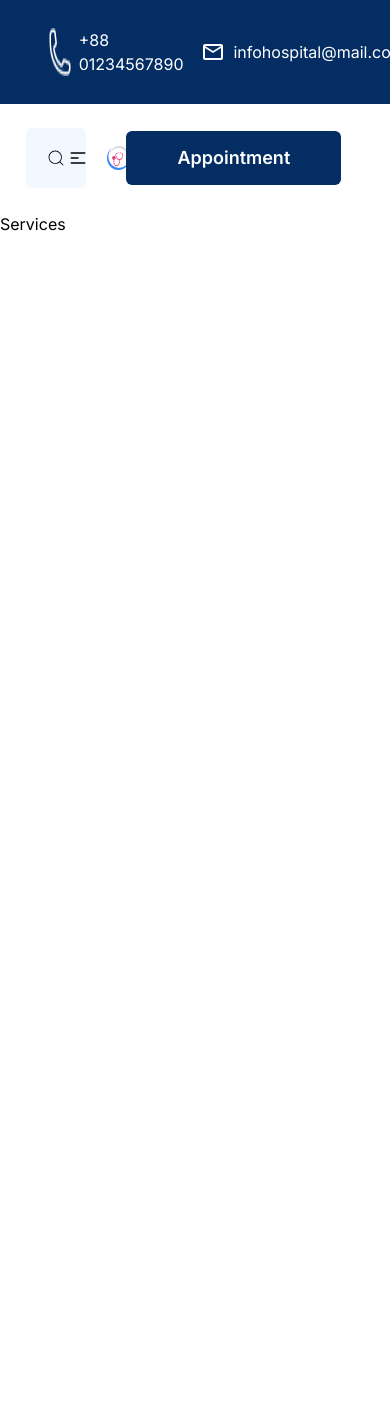
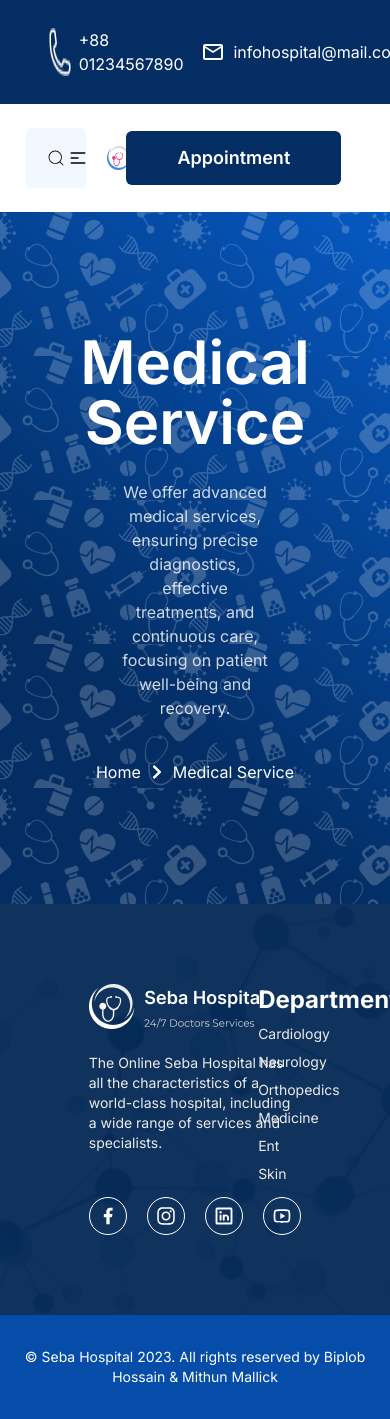
Before and after one commit to abusaleh123/Sheba-Hospital, a React (Vite) app: page /services in a window 390 px wide. Shown: the top 1419 px of the page. Before the commit the page ends 844 px from the top, so only its background shows below. Built offline with nearby package versions, Linux system fonts and the light colour scheme.

Commit message:
Added Service page banner

```diff
--- a/src/Base.jsx
+++ b/src/Base.jsx
@@ -1,12 +1,14 @@
 import React from 'react';
 import Navbar from './HomePage/Header/Navbar';
 import { Outlet } from 'react-router-dom';
+import Footer from './Components/Footer';
 
 const Base = () => {
     return (
         <div>
             <Navbar></Navbar>
             <Outlet></Outlet>
+            <Footer></Footer>
         </div>
     );
 };
--- a/src/Components/Footer.jsx
+++ b/src/Components/Footer.jsx
@@ -1,48 +1,79 @@
+import logo from '../../src/assets/Icons/Group 1000002227.png'
+import bg from '../../src/assets/Images/Mask group.png'
+import { MdOutlineMail } from "react-icons/md";
+import { TfiLocationPin } from "react-icons/tfi";
+import { RiFacebookFill, RiYoutubeLine } from "react-icons/ri";
+import { FaInstagram} from "react-icons/fa";
+import { PiLinkedinLogoBold } from "react-icons/pi";
+import phone from '../../src/assets/Vectors/phone.png'
+const Footer = () => {
+    return (
 
 
-const Footer = () => {
-    return (
-        <div>
-            {/* Main Footer Sections */}
-            <footer className="footer sm:footer-horizontal bg-base-200 text-base-content p-10">
+        <div className="relative bg-[#020508]">
+            <div
+                className="relative bg-cover bg-center bg-no-repeat"
+                style={{
+                    backgroundImage: `url(${bg})`,
+                    position: "relative"
+                }}
+            >
+
+                <div className="absolute inset-0 bg-[#032D63] opacity-80"></div>
+
+                {/* Main Footer Sections */}
+                <footer className="relative   footer sm:footer-horizontal w-9/12 mx-auto text-[#ffffff] p-10 py-20">
+                 <div className='flex footer '>
+                 <div className=' w-3/12'>
+                        <img className='mb-4' src={logo} alt="" />
+                        <p className='text-[#EBEBEB] mb-9'>
+                            The Online Seba Hospital has all the characteristics of a world-class hospital, including a wide range of services and specialists.
+                        </p>
+
+                        {/* Socials */}
+                        <div className="flex gap-5">
+                            <p className="text-white border p-2 rounded-full"><RiFacebookFill className="text-xl" /></p>
+                            <p className="text-white border p-2 rounded-full"><FaInstagram className="text-xl" /></p>
+                            <p className="text-white border p-2 rounded-full"><PiLinkedinLogoBold className="text-xl" /></p>
+                            <p className="text-white border p-2 rounded-full"><RiYoutubeLine className="text-xl" /></p>
+                        </div>
+                    </div>
+                    <div className=' w-3/12 text-[#EBEBEB]'>
+                        <h6 className=" font-bold text-2xl text-[#FFFFFF]">Departments</h6>
+                        <a className="link link-hover">Cardiology</a>
+                        <a className="link link-hover">Neurology</a>
+                        <a className="link link-hover">Orthopedics</a>
+                        <a className="link link-hover">Medicine</a>
+                        <a className="link link-hover">Ent</a>
+                        <a className="link link-hover">Skin</a>
+                    </div>
+                    <div className=' w-3/12'>
+                        <h6 className="font-bold text-2xl text-[#FFFFFF]">Quick Links</h6>
+                        <a className="link link-hover"> Home</a>
+                        <a className="link link-hover">About</a>
+                        <a className="link link-hover">Services</a>
+                        <a className="link link-hover">Doctors</a>
+                        <a className="link link-hover">Emergency</a>
+                        <a className="link link-hover">Help & Support</a>
+                    </div>
+                    <div className=' w-3/12 space-y-2'>
+                        <h6 className="font-bold text-2xl text-[#FFFFFF]">Contact Us</h6>
+
+
+                                            <p className="flex gap-2 text-white"><img src={phone} alt="" /> +88 01234567890</p>
+                                            <p className="flex gap-2 text-white"><MdOutlineMail className="text-white text-2xl" /> infohospital@mail.com</p>
+                                            <p className="flex gap-1 text-white"><TfiLocationPin className="text-white text-2xl " /> infohospital@mail.com</p>
+
+                    </div>
+                 </div>
+                </footer>
+            </div>
+
+
+            <footer className="footer sm:footer-horizontal footer-center bg-[#054DA8] text-base-content py-8">
   <aside>
-    <svg
-      width="50"
-      height="50"
-      viewBox="0 0 24 24"
-      xmlns="http://www.w3.org/2000/svg"
-      fillRule="evenodd"
-      clipRule="evenodd"
-      className="fill-current">
-      <path
-        d="M22.672 15.226l-2.432.811.841 2.515c.33 1.019-.209 2.127-1.23 2.456-1.15.325-2.148-.321-2.463-1.226l-.84-2.518-5.013 1.677.84 2.517c.391 1.203-.434 2.542-1.831 2.542-.88 0-1.601-.564-1.86-1.314l-.842-2.516-2.431.809c-1.135.328-2.145-.317-2.463-1.229-.329-1.018.211-2.127 1.231-2.456l2.432-.809-1.621-4.823-2.432.808c-1.355.384-2.558-.59-2.558-1.839 0-.817.509-1.582 1.327-1.846l2.433-.809-.842-2.515c-.33-1.02.211-2.129 1.232-2.458 1.02-.329 2.13.209 2.461 1.229l.842 2.515 5.011-1.677-.839-2.517c-.403-1.238.484-2.553 1.843-2.553.819 0 1.585.509 1.85 1.326l.841 2.517 2.431-.81c1.02-.33 2.131.211 2.461 1.229.332 1.018-.21 2.126-1.23 2.456l-2.433.809 1.622 4.823 2.433-.809c1.242-.401 2.557.484 2.557 1.838 0 .819-.51 1.583-1.328 1.847m-8.992-6.428l-5.01 1.675 1.619 4.828 5.011-1.674-1.62-4.829z"></path>
-    </svg>
-    <p>
-      ACME Industries Ltd.
-      <br />
-      Providing reliable tech since 1992
-    </p>
+    <p className='text-[#FFFFFF] text-md'>© Seba Hospital 2023. All rights reserved by Biplob Hossain & Mithun Mallick</p>
   </aside>
-  <nav>
-    <h6 className="footer-title">Services</h6>
-    <a className="link link-hover">Branding</a>
-    <a className="link link-hover">Design</a>
-    <a className="link link-hover">Marketing</a>
-    <a className="link link-hover">Advertisement</a>
-  </nav>
-  <nav>
-    <h6 className="footer-title">Company</h6>
-    <a className="link link-hover">About us</a>
-    <a className="link link-hover">Contact</a>
-    <a className="link link-hover">Jobs</a>
-    <a className="link link-hover">Press kit</a>
-  </nav>
-  <nav>
-    <h6 className="footer-title">Legal</h6>
-    <a className="link link-hover">Terms of use</a>
-    <a className="link link-hover">Privacy policy</a>
-    <a className="link link-hover">Cookie policy</a>
-  </nav>
 </footer>
 
         </div>
--- a/src/HomePage/Maps/Map.jsx
+++ b/src/HomePage/Maps/Map.jsx
@@ -8,8 +8,8 @@ const Map = () => {
              <section>
 
 <div className="flex justify-center items-center  ">
-<div className=" w-full mx-auto h-[400px] rounded-lg overflow-hidden ">
-<MapContainer center={[24.0129, 89.2333]} zoom={15} className="h-full w-full">
+<div className=" w-full mx-auto h-[500px] rounded-lg overflow-hidden ">
+<MapContainer center={[24.0129, 89.2333]} zoom={9} className="h-full w-full">
 {/* OpenStreetMap Tile Layer */}
 <TileLayer url="https://{s}.tile.openstreetmap.org/{z}/{x}/{y}.png" />
 
--- a/src/Pages/Service/Service.jsx
+++ /dev/null
@@ -1,11 +0,0 @@
-import React from 'react';
-
-const Service = () => {
-    return (
-        <div>
-            Services
-        </div>
-    );
-};
-
-export default Service;
--- /dev/null
+++ b/src/Pages/Services/Professionals.jsx
@@ -0,0 +1,11 @@
+
+
+const Professionals = () => {
+    return (
+        <div>
+
+        </div>
+    );
+};
+
+export default Professionals;
--- /dev/null
+++ b/src/Pages/Services/S_Banner.jsx
@@ -0,0 +1,18 @@
+import { FaChevronRight } from "react-icons/fa";
+import bg from '../../assets/Images/pattern 2.png'
+const S_Banner = () => {
+    return (
+        <div className="bg-[#054DA8] service-linear">
+            <div style={{backgroundImage: `url(${bg})`,  backgroundSize:'contain' , }} className="">
+            <div className="w-9/12 mx-auto text-center flex flex-col items-center py-30">
+
+                <h1 className="text-6xl font-semibold text-white">Medical Service</h1>
+                <p className="mt-7 w-3/6 text-[#FFFFFF]/80   text-center">We offer advanced medical services, ensuring precise diagnostics, effective treatments, and continuous care, focusing on patient well-being and recovery. </p>
+                <p className="flex items-center gap-2 text-white mt-10">Home <FaChevronRight /> Medical Service</p>
+            </div>
+            </div>
+        </div>
+    );
+};
+
+export default S_Banner;
--- /dev/null
+++ b/src/Pages/Services/Services.jsx
@@ -0,0 +1,14 @@
+import React from 'react';
+import S_Banner from './S_Banner';
+import Professionals from './Professionals';
+
+const Services = () => {
+    return (
+        <div>
+            <S_Banner></S_Banner>
+            <Professionals></Professionals>
+        </div>
+    );
+};
+
+export default Services;
--- a/src/Router/Router.jsx
+++ b/src/Router/Router.jsx
@@ -3,7 +3,8 @@ import { createBrowserRouter } from 'react-router-dom';
 import App from '../App';
 import Home from '../Home/Home';
 import Base from '../Base';
-import Service from '../Pages/Service/Service';
+
+import Services from '../Pages/Services/Services';
 
 const router = createBrowserRouter([
     {
@@ -16,7 +17,7 @@ const router = createBrowserRouter([
         children: [
             {
                 path: '/services',
-                element:<Service></Service>
+                element:<Services></Services>
             }
         ]
     }
--- a/src/index.css
+++ b/src/index.css
@@ -12,3 +12,8 @@ body{
   font-weight: bold;
 
 }
+
+.service-linear{
+  background: rgb(3,45,99);
+background: linear-gradient(42deg, rgba(3,45,99,1) 30%, rgba(7,108,236,1) 130%, rgba(5,77,168,1) 100%);
+}
```
Also changed, not shown: src/assets/Images/Service Frame 350.png (added), src/assets/Images/Service-Professinal.jpg (added).
